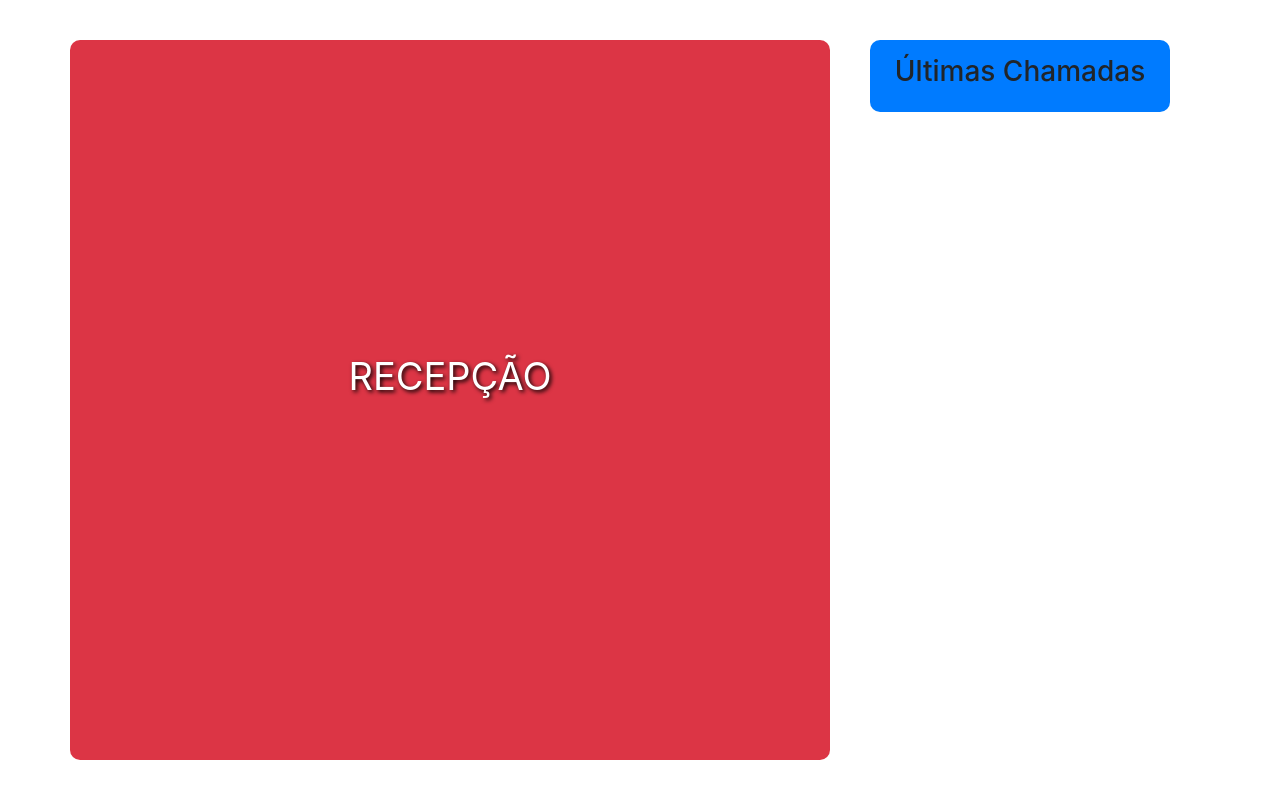
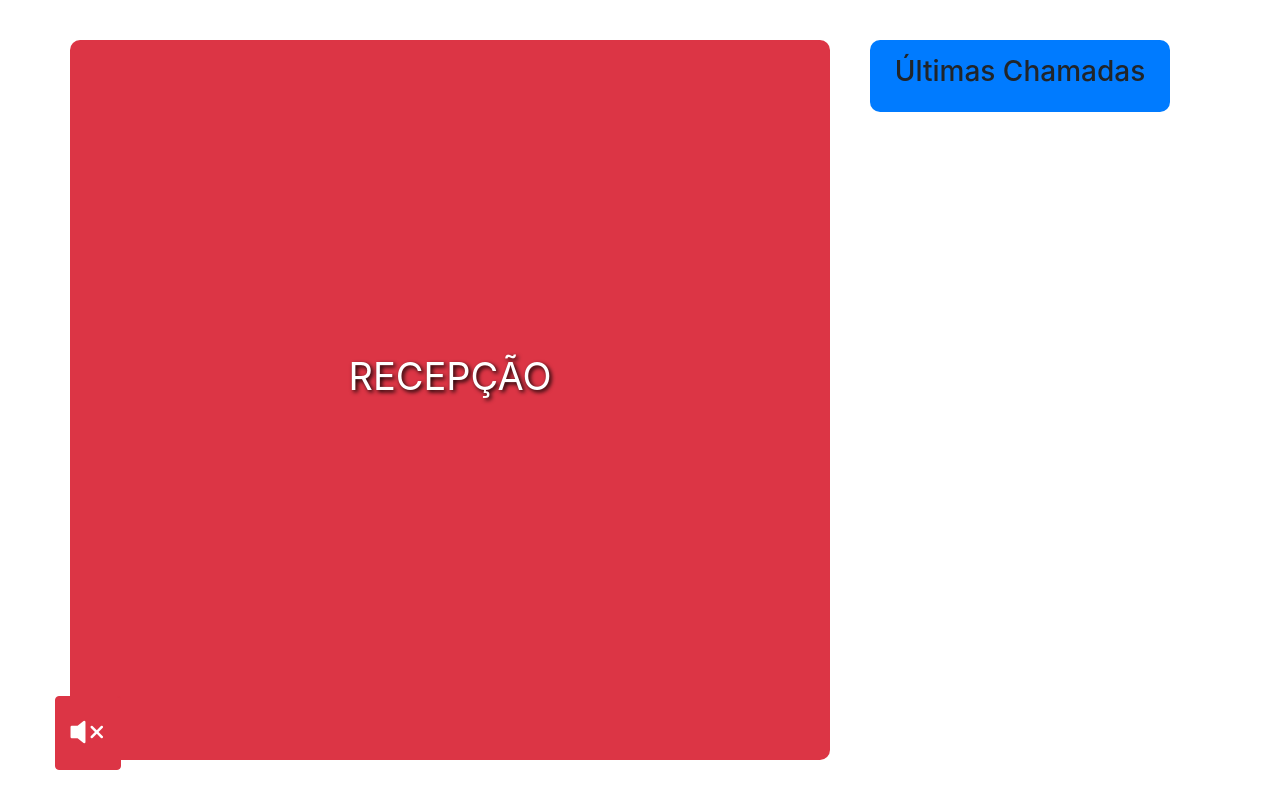
Before and after one commit to rafaeljacobi/univag-projeto-4, a Flask app: page /senha/ultimas_senhas/ in a window 1280 px wide. Run offline with Flask 3, Linux system fonts and the light colour scheme; some libraries are stand-ins or nearby versions.

Commit message:
Update painel-senhas-geral.html
Correção BUG som (provisório)

```diff
--- a/templates/senha/painel-senhas-geral.html
+++ b/templates/senha/painel-senhas-geral.html
@@ -8,7 +8,9 @@
         <meta charset="UTF-8">
         <meta name="viewport" content="width=device-width, initial-scale=1.0">
         <link rel="stylesheet" href="https://stackpath.bootstrapcdn.com/bootstrap/4.5.2/css/bootstrap.min.css">
+        <link rel="stylesheet" href="https://cdn.jsdelivr.net/npm/bootstrap-icons@1.11.3/font/bootstrap-icons.min.css">
         <link rel="stylesheet" href="{{ url_for('static', filename='style.css') }}">
+        <link rel="shortcut icon" href="{{ url_for('static', filename='fav-icon.png') }}">
     </head>
 
     <!-- Corpo -->
@@ -26,6 +28,16 @@
                         <br>
                         <span id="guiche-atendente" class="text-center text-white" style="font-size: 46px; text-shadow: 2px 2px 4px #000000;"></span>
                     </div>
+
+                    <!-- Botão para ativar ou desativa o som -->
+                    <div class="container">
+                        <div class="fixed-bottom" style="bottom: 30px; left: 55px;">
+                            <button id="botao-som" type="button" class="btn btn-danger">
+                                <i id="icone-som" class="bi bi-volume-mute-fill som-ativo" style="font-size: 2.5rem;"></i>
+                            </button>
+                        </div>
+                    </div>
+
                 </div>
 
                 <!-- Painel lateral -->
@@ -43,6 +55,7 @@
                     <div id="card-template" class="card text-center card-with-width card-with-margin d-none" style="border-color: black; border-radius: 10px; width: 12rem; height: 10rem;">
                         <p hidden class="card-id"></p>
                         <div class="card-header" style="border-radius: 10px;">
+                            <h5 class="card-title"></h5>
                         </div>
                         <div class="card-body">
                             <strong><h3 class="card-text mb-1"></h3></strong>
@@ -55,10 +68,29 @@
 		</div>
 
         <!-- Áudio avisando de uma nova senha -->
-        <audio id="aviso-senha" src="{{ url_for('static', filename='aviso.mp3') }}">
+        <audio id="aviso-senha" src="{{ url_for('static', filename='aviso.mp3') }}" type="audio/mp3" muted autoplay />
+
+        <!-- Script para mudar os ícones do som de ativado\desativa-->
+        <script>
+            const botaoSom = document.getElementById('botao-som');
+            const iconeSom = document.getElementById('icone-som');
+            const audio = document.getElementById('aviso-senha');
+
+            botaoSom.addEventListener('click', function() {
+                if (iconeSom.classList.contains('bi-volume-mute-fill')) {
+                    iconeSom.classList.remove('bi-volume-mute-fill');
+                    iconeSom.classList.add('bi-volume-up-fill');
+                    audio.muted = false;
+                } else {
+                    iconeSom.classList.remove('bi-volume-up-fill');
+                    iconeSom.classList.add('bi-volume-mute-fill');
+                    audio.muted = true;
+                }
+            });
+        </script>
+
 
         <!-- Script com o loop principal para atualizar as senhas no painel -->
-        <script src="{{ url_for('static', filename='js/formatar-cards.js') }}"></script>
         <script src="{{ url_for('static', filename='js/painel-geral.js') }}"></script>
 
         <script>
```
